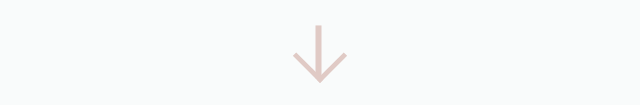
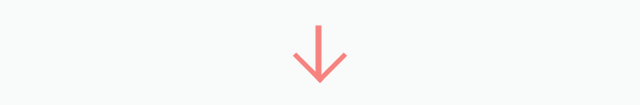
Before and after one commit to jdavey2018/jdavey2018.github.io, a plain HTML site: page index.html in a window 1280 px wide. In both pictures the pointer is over the element 644 px from the left and 744 px from the top of the page. Shown: the part 695-800 px from the top of the page, 325-965 px from the left. Drawn offline with nearby package versions, Linux system fonts and the light colour scheme.

Commit message:
Add files via upload

```diff
--- a/style.css
+++ b/style.css
@@ -179,11 +179,11 @@ div.arrow:after {
 /* Color no longer switches to mainBrand here??? */
 div.arrow:hover::after {
  transform: rotate(45deg) translateX(4.5px) translateY(4.5px);
- color: var(--mainBrand);
+ border-color: var(--mainBrand);
  height: 110%;
 }
 div.arrow:hover::before {
- color: var(--mainBrand);
+ border-color: var(--mainBrand);
  transform: scale(.8);
 }
 
```
